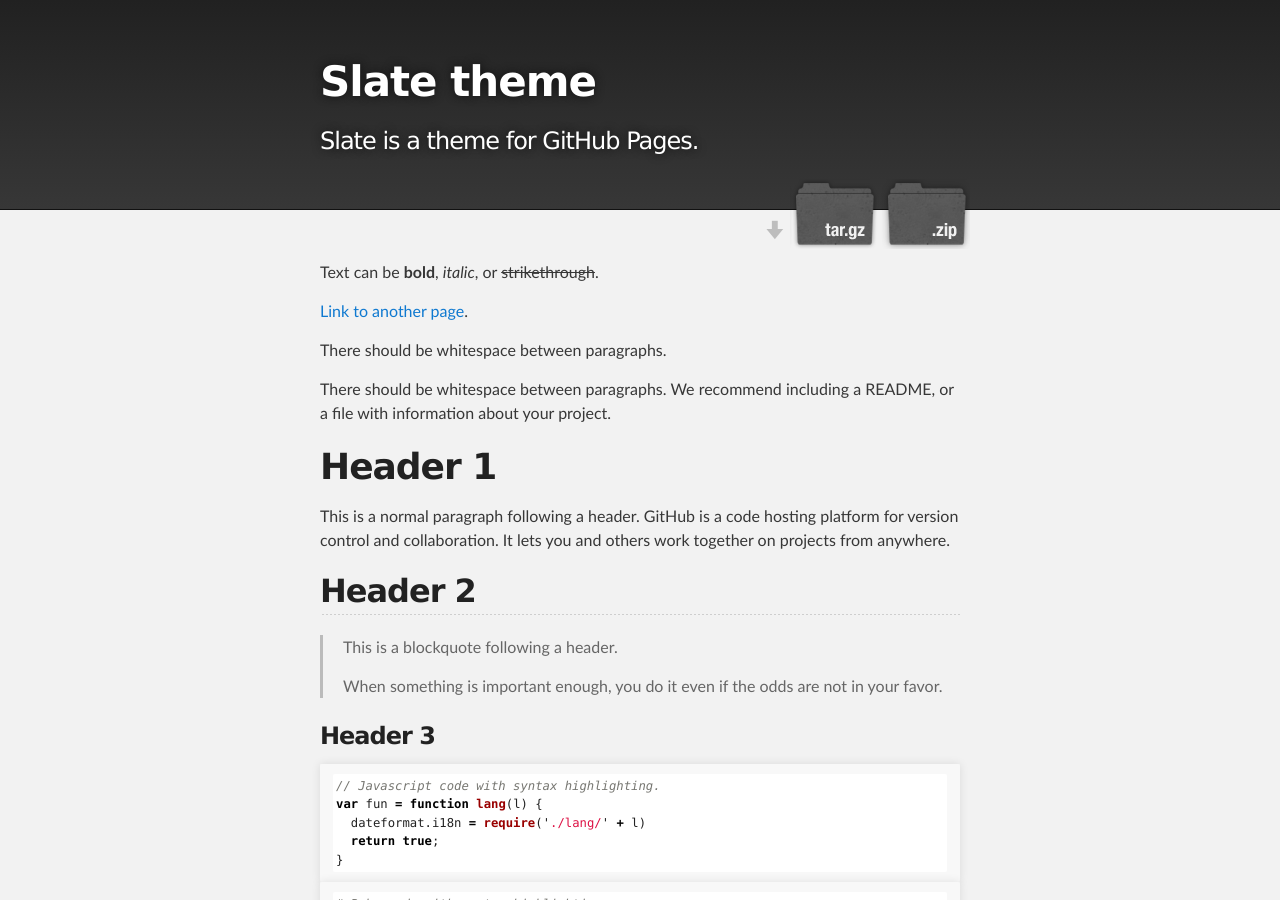
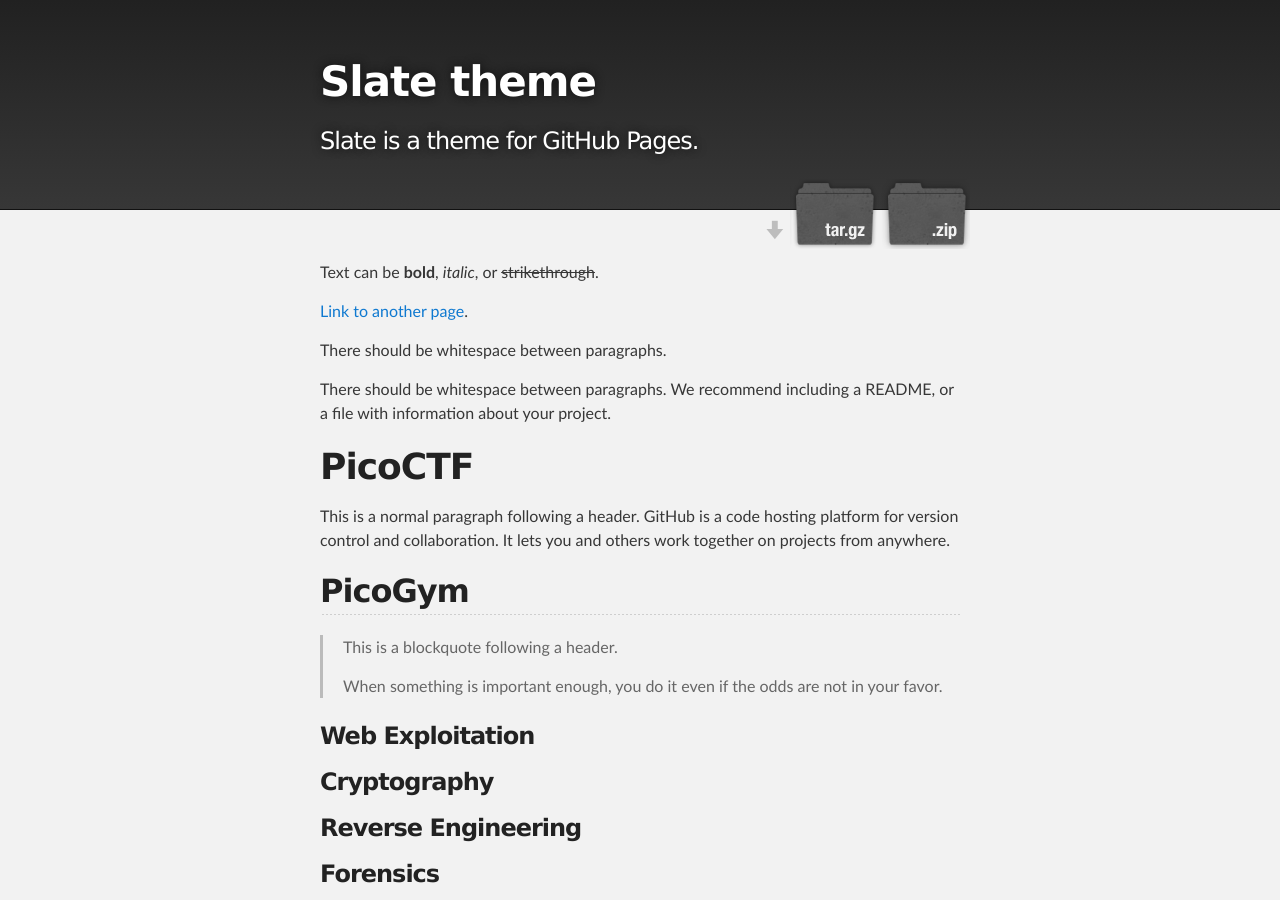
Before and after one commit to djm89uk/djm89uk.github.io, a Jekyll site: the page built from index.md, in a window 1280 px wide and 900 px high. Built offline with Jekyll 4.4.1, drawn with Linux system fonts in a browser that asks for light colours; some of the changed text lies outside the part shown.

Commit message:
Update index.md

````diff
--- a/index.md
+++ b/index.md
@@ -10,17 +10,22 @@ There should be whitespace between paragraphs.
 
 There should be whitespace between paragraphs. We recommend including a README, or a file with information about your project.
 
-# Header 1
+# PicoCTF
 
 This is a normal paragraph following a header. GitHub is a code hosting platform for version control and collaboration. It lets you and others work together on projects from anywhere.
 
-## Header 2
+## PicoGym
 
 > This is a blockquote following a header.
 >
 > When something is important enough, you do it even if the odds are not in your favor.
 
-### Header 3
+### Web Exploitation
+### Cryptography
+### Reverse Engineering
+### Forensics
+### General Skills
+### Binary Exploitation
 
 ```js
 // Javascript code with syntax highlighting.
````
